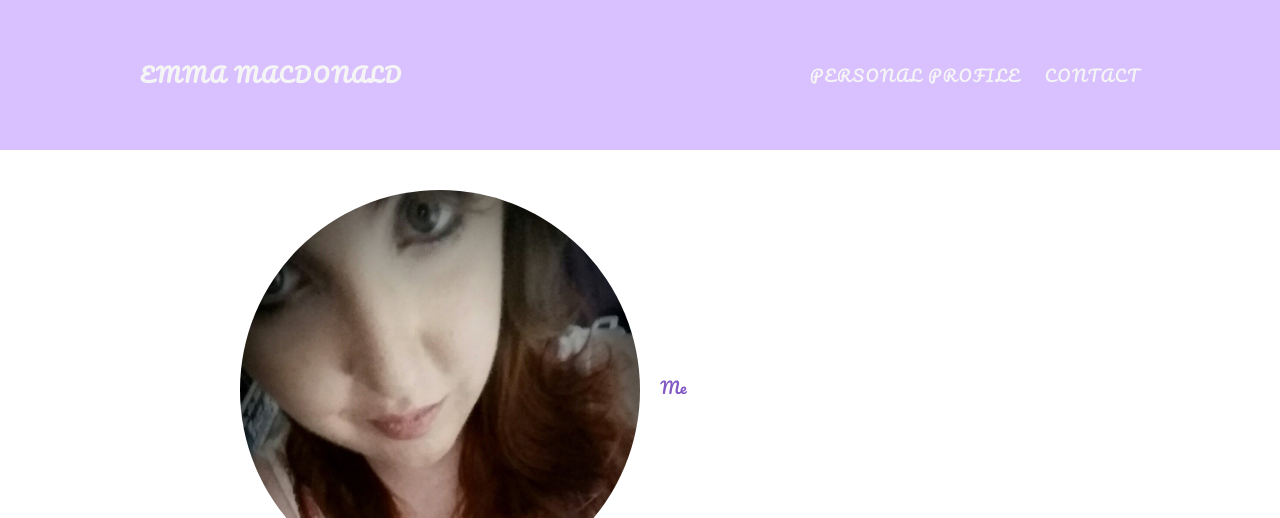
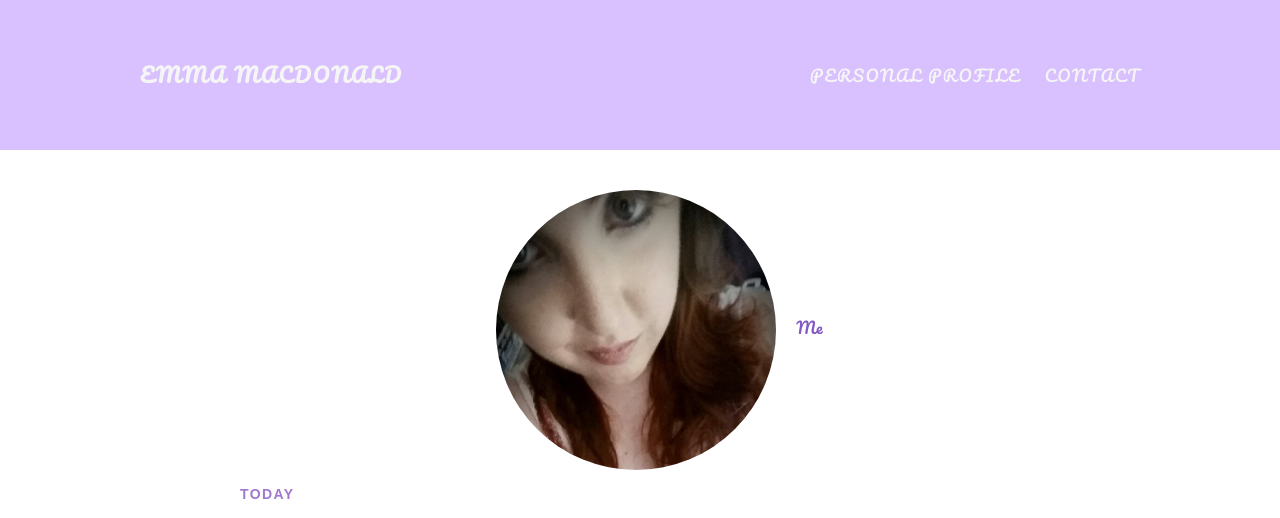
Before and after one commit to Tickerish/jobhunt, a plain HTML site: page index.html in a window 1280 px wide. Shown: the top 518 px of the page. Drawn offline with Linux system fonts and the light colour scheme.

Commit message:
Update style.css

```diff
--- a/style.css
+++ b/style.css
@@ -75,10 +75,11 @@ a:hover {
 }
 
 .post-author img, .about-author img {
-  width: 50%;
-  height: 25%;
-  vertical-align: middle;
-  border-radius: 50%;
+    margin-left: 32%;
+    width: 35%;
+    height: 10%;
+    vertical-align: middle;
+    border-radius: 50%;
 }
 
 .post-author span {
```
